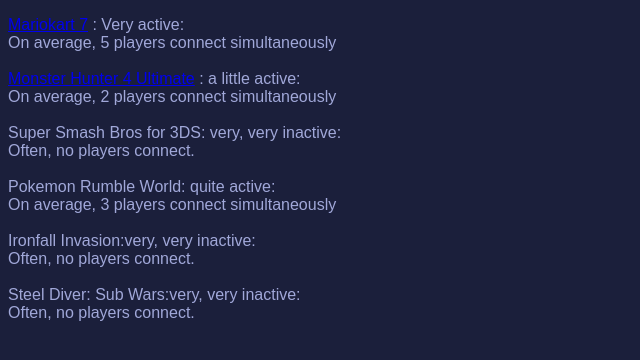
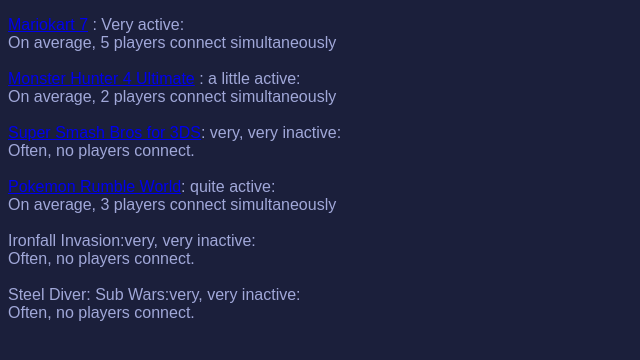
Before and after one commit to Simondu67/Pretendoserversactivity, a plain HTML site: page index.html in a window 1280 px wide. Shown: the part 100-460 px from the top of the page, without its empty margins (0-640 px from the left). Drawn offline with Linux system fonts and the light colour scheme.

Commit message:
Update index.html

```diff
--- a/index.html
+++ b/index.html
@@ -32,10 +32,10 @@
         : a little active:<br>
         On average, 2 players connect simultaneously<br><br>
 
-        Super Smash Bros for 3DS: very, very inactive:<br>
+        <a href="https://fr.wikipedia.org/wiki/Super_Smash_Bros._for_Nintendo_3DS_/_for_Wii_U">Super Smash Bros for 3DS</a>: very, very inactive:<br>
         Often, no players connect.<br><br>
 
-        Pokemon Rumble World: quite active:<br>
+        <a href="https://fr.wikipedia.org/wiki/Pok%C3%A9mon_Rumble_World">Pokemon Rumble World</a>: quite active:<br>
         On average, 3 players connect simultaneously<br><br>
 
         Ironfall Invasion:very, very inactive:<br>
```
